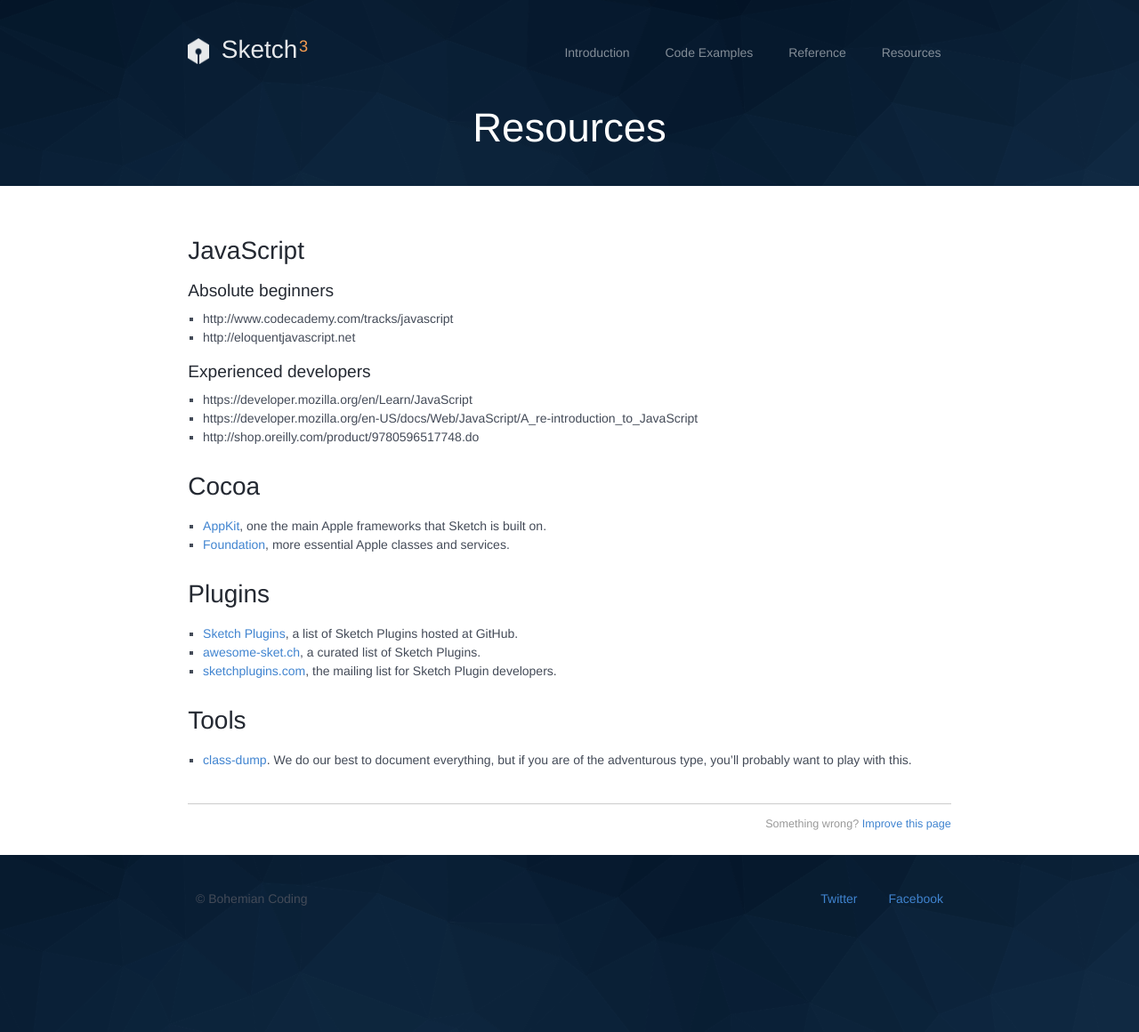
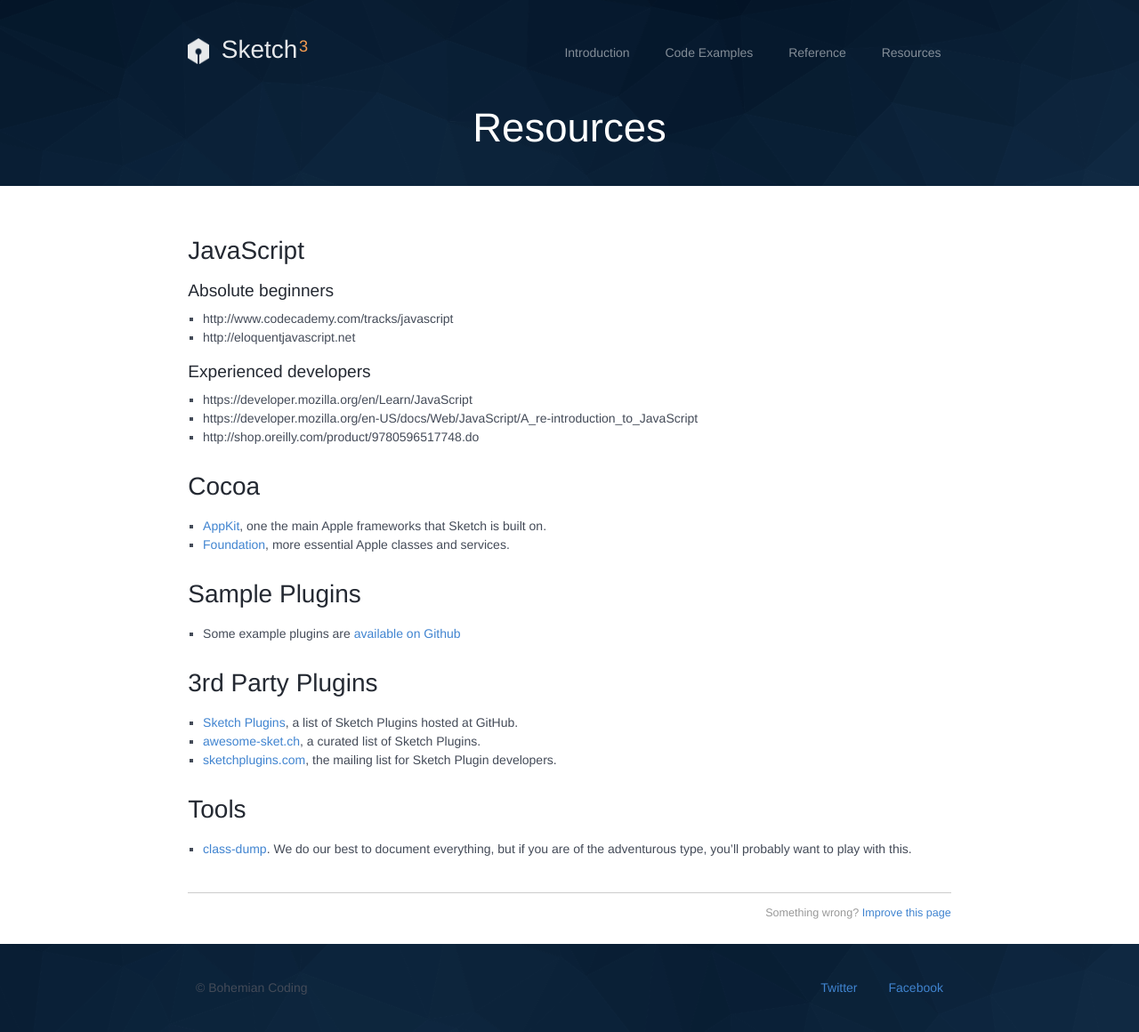
Before and after one commit to matt-curtis/developer.sketchapp.com, a Jekyll site: the page built from resources/index.md, in a window 1280 px wide. Shown: the whole page at 89% size. Built offline with Jekyll 4.4.1, drawn with Linux system fonts in a browser that asks for light colours; Markdown is read by kramdown in place of the engine named in the settings; before the commit the page ends 1060 px from its top, so only the background shows below that.

```diff
--- a/resources/index.md
+++ b/resources/index.md
@@ -19,7 +19,11 @@ permalink: /resources/
 - [AppKit](https://developer.apple.com/library/mac/navigation/#section=Frameworks&topic=AppKit), one the main Apple frameworks that Sketch is built on.
 - [Foundation](https://developer.apple.com/library/mac/navigation/#section=Frameworks&topic=Foundation), more essential Apple classes and services.
 
-## Plugins
+## Sample Plugins
+
+- Some example plugins are [available on Github](https://github.com/BohemianCoding/ExampleSketchPlugins)
+
+## 3rd Party Plugins
 
 - [Sketch Plugins](https://github.com/sketchplugins/plugin-directory), a list of Sketch Plugins hosted at GitHub.
 - [awesome-sket.ch](http://awesome-sket.ch), a curated list of Sketch Plugins.
```
Also changed, not shown: introduction/01-plugin-basics.md (+1 -1 lines).
